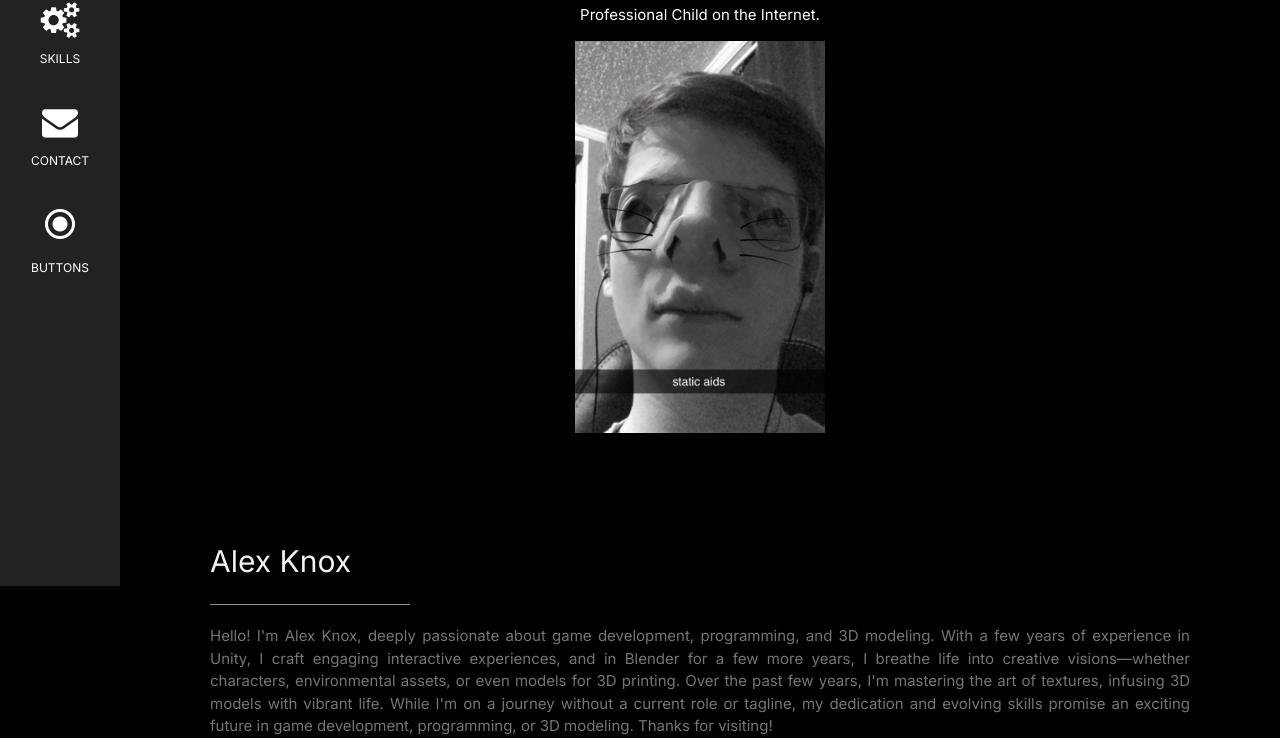
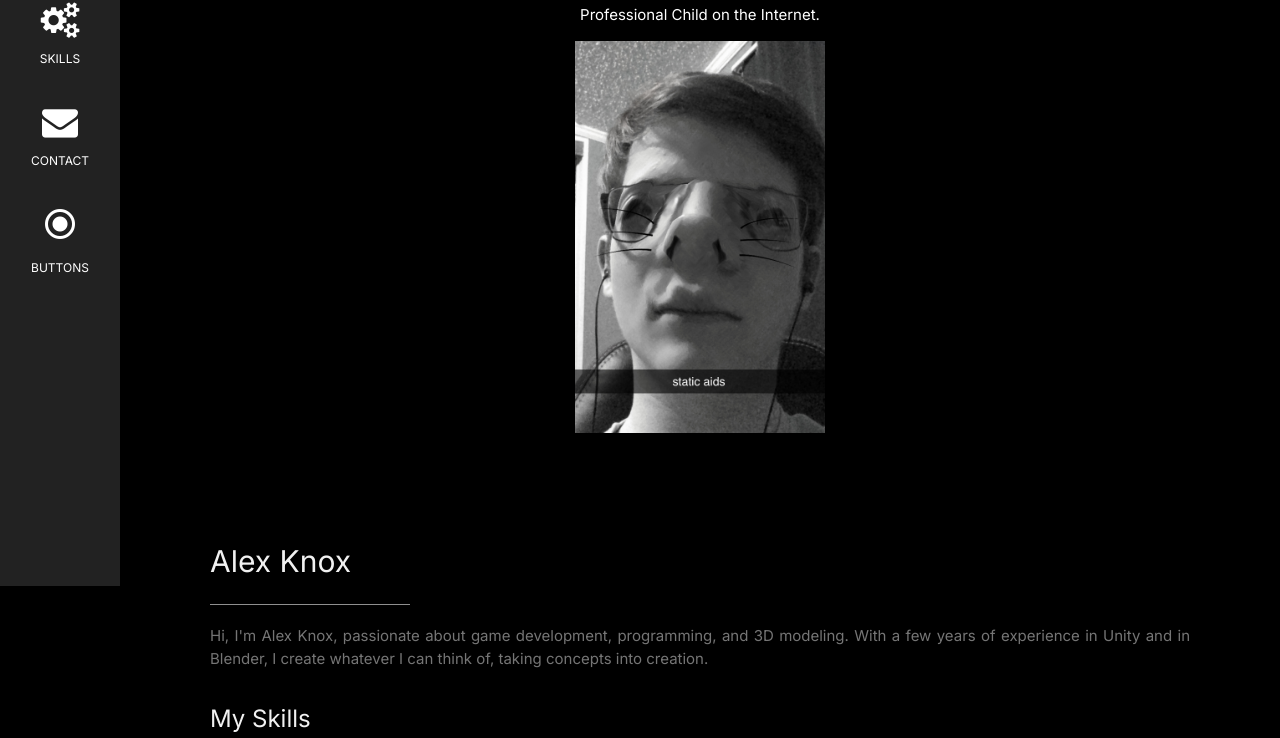
Before and after one commit to Keemakoo/KeemKard, a plain HTML site: page index.html in a window 1280 px wide. Shown: the part 214-952 px from the top of the page. Drawn offline with nearby package versions, Linux system fonts and the light colour scheme.

Commit message:
Summarising the LOOONG bio

```diff
--- a/index.html
+++ b/index.html
@@ -74,7 +74,7 @@
   <div class="w3-content w3-justify w3-text-grey w3-padding-64" id="about">
     <h2 class="w3-text-light-grey">Alex Knox</h2>
     <hr style="width:200px" class="w3-opacity">
-    <p> Hello! I'm Alex Knox, deeply passionate about game development, programming, and 3D modeling. With a few years of experience in Unity, I craft engaging interactive experiences, and in Blender for a few more years, I breathe life into creative visions—whether characters, environmental assets, or even models for 3D printing. Over the past few years, I'm mastering the art of textures, infusing 3D models with vibrant life. While I'm on a journey without a current role or tagline, my dedication and evolving skills promise an exciting future in game development, programming, or 3D modeling. Thanks for visiting! <br>
+    <p> Hi, I'm Alex Knox, passionate about game development, programming, and 3D modeling. With a few years of experience in Unity and in Blender, I create whatever I can think of, taking concepts into creation. <br>
 
 
 
```
